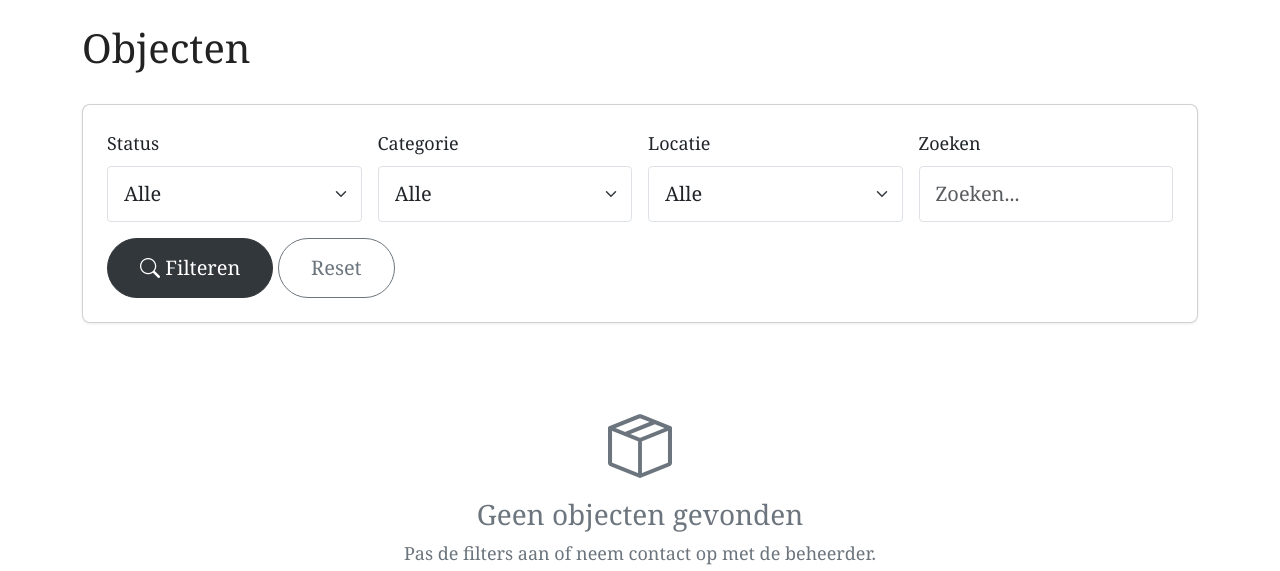
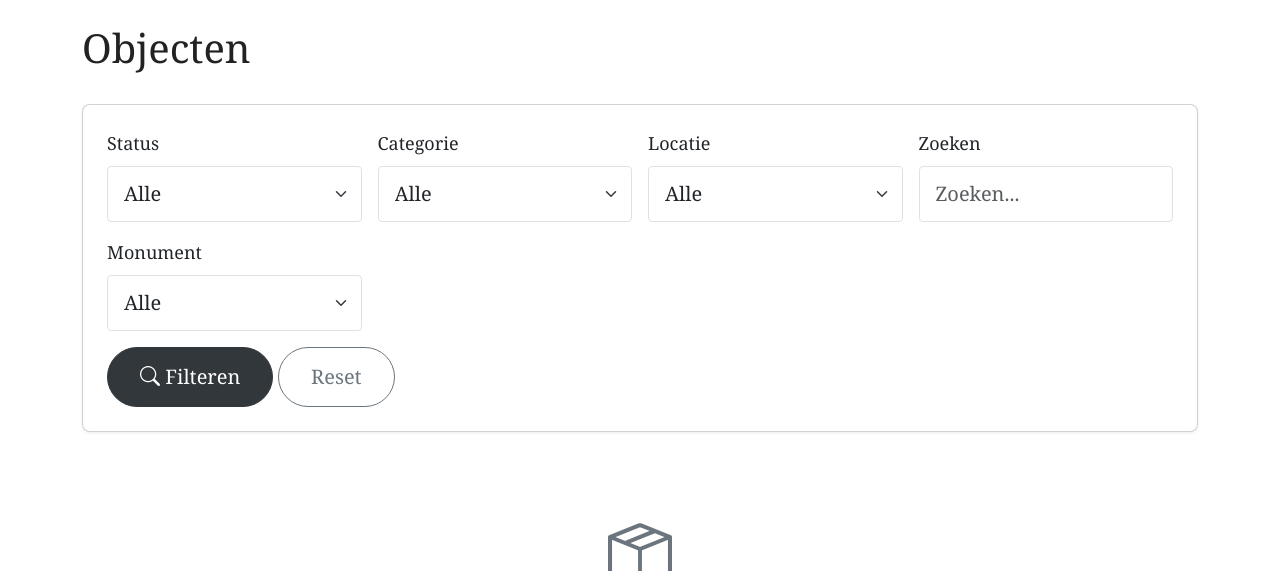
Before and after one commit to rdney/paradisefmx, a Django app: template core/templates/core/asset_list.html in a window 1280 px wide. Shown: the part 64-635 px from the top of the page. Run offline with Django 5.2, Linux system fonts and the light colour scheme; the template is opened without the code that fills it, so the values that code supplies are empty.

Commit message:
Add monument filter to asset list

```diff
--- a/core/templates/core/asset_list.html
+++ b/core/templates/core/asset_list.html
@@ -52,6 +52,14 @@
             <div class="col-md-3">
                 <label class="form-label" for="q">{% trans "Zoeken" %}</label>
                 <input type="text" name="q" id="q" value="{{ current_filters.q }}" class="form-control form-control-lg" placeholder="{% trans 'Zoeken...' %}">
+            </div>
+            <div class="col-md-3">
+                <label class="form-label" for="monument">{% trans "Monument" %}</label>
+                <select name="monument" id="monument" class="form-select form-select-lg">
+                    <option value="">{% trans "Alle" %}</option>
+                    <option value="1" {% if current_filters.monument == '1' %}selected{% endif %}>{% trans "Alleen monumenten" %}</option>
+                    <option value="0" {% if current_filters.monument == '0' %}selected{% endif %}>{% trans "Geen monumenten" %}</option>
+                </select>
             </div>
             <div class="col-12">
                 <button type="submit" class="btn btn-primary btn-lg">
```
Also changed, not shown: core/views.py (+7 -0 lines).
